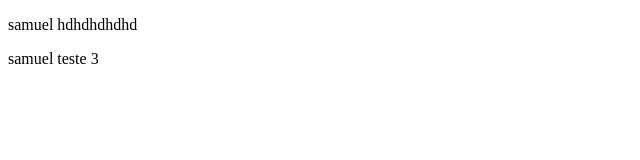
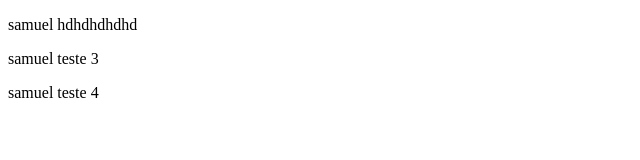
Before and after one commit to SamuelEichner/Projeto, a plain HTML site: page index.html in a window 1280 px wide. Shown: the whole page, without its empty margins (0-640 px from the left). Drawn offline with Linux system fonts and the light colour scheme.

Commit message:
teste tes

```diff
--- a/index.html
+++ b/index.html
@@ -8,5 +8,6 @@
 <!-- Conteúdo -->
 <p>samuel hdhdhdhdhd</p>
 <p>samuel teste 3</p>
+<p>samuel teste 4</p>
 </body>
 </html>
```
